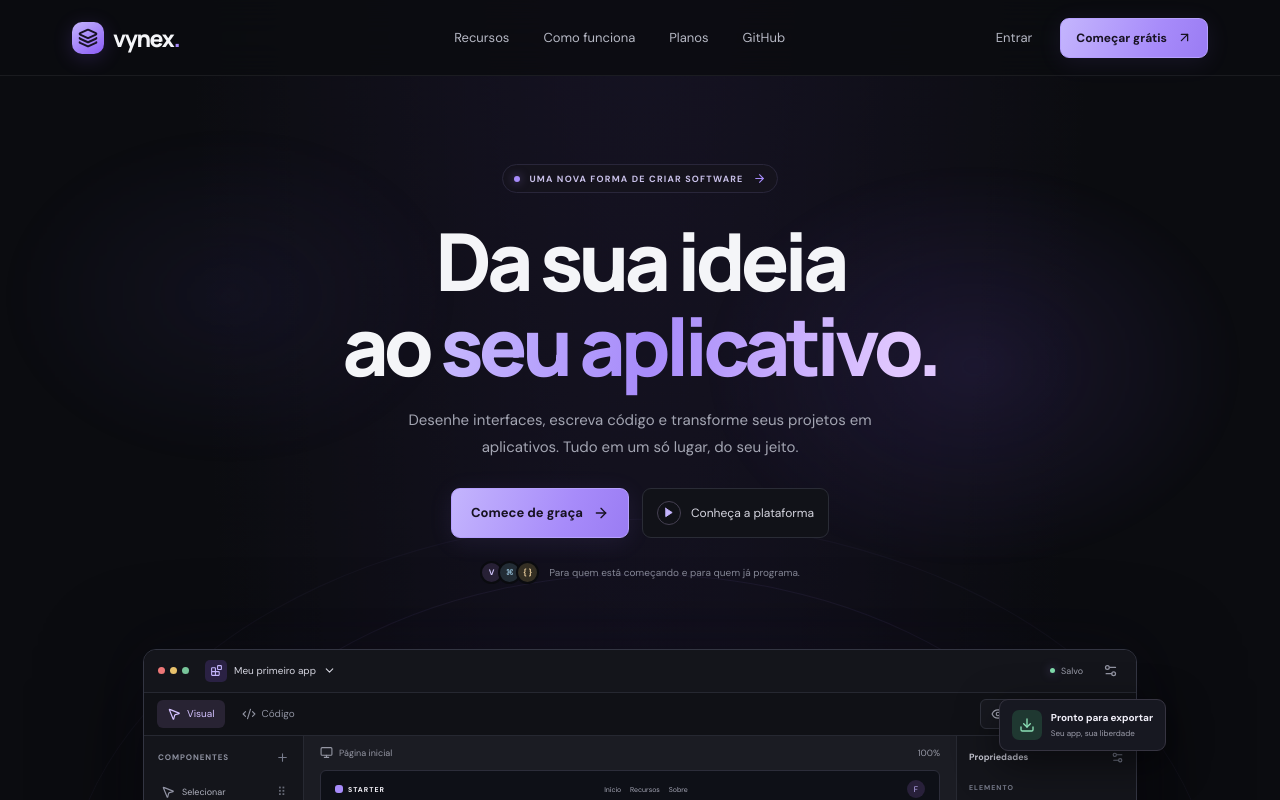
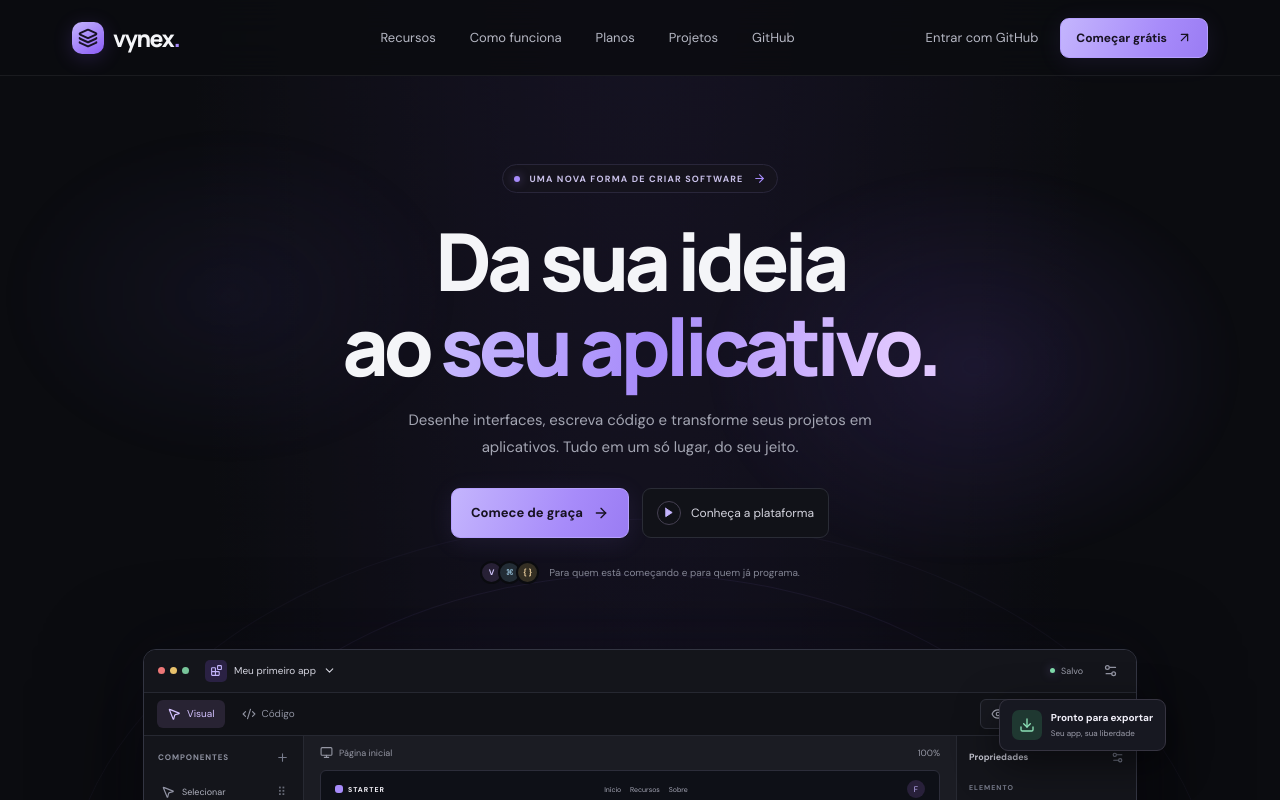
Before and after one commit to felpz566/Vynex, a Next.js app: page / in a window 1280 px wide. Shown: the top 800 px of the page. Built offline with nearby package versions, Linux system fonts and the light colour scheme.

Commit message:
Add Projects navigation and GitHub sign-in

```diff
--- a/src/App.jsx
+++ b/src/App.jsx
@@ -24,10 +24,11 @@ function Header({ onStart, onNotify }) {
           <a href="#recursos" onClick={closeMenu}>Recursos</a>
           <a href="#como-funciona" onClick={closeMenu}>Como funciona</a>
           <a href="#planos" onClick={closeMenu}>Planos</a>
+          <a href="/projects" onClick={closeMenu}>Projetos</a>
           <a href="/github" onClick={closeMenu}>GitHub</a>
         </nav>
         <div className="header-actions">
-          <button className="login-link" onClick={() => onNotify('O acesso à conta será ativado em breve.')}>Entrar</button>
+          <a className="login-link" href="/api/integrations/github/start?next=%2Fprojects">Entrar com GitHub</a>
           <button className="header-cta" onClick={onStart}>Começar grátis <ArrowUpRight size={15}/></button>
         </div>
         <button className="mobile-menu" aria-label="Abrir menu" onClick={() => setMenuOpen(!menuOpen)}>
```
